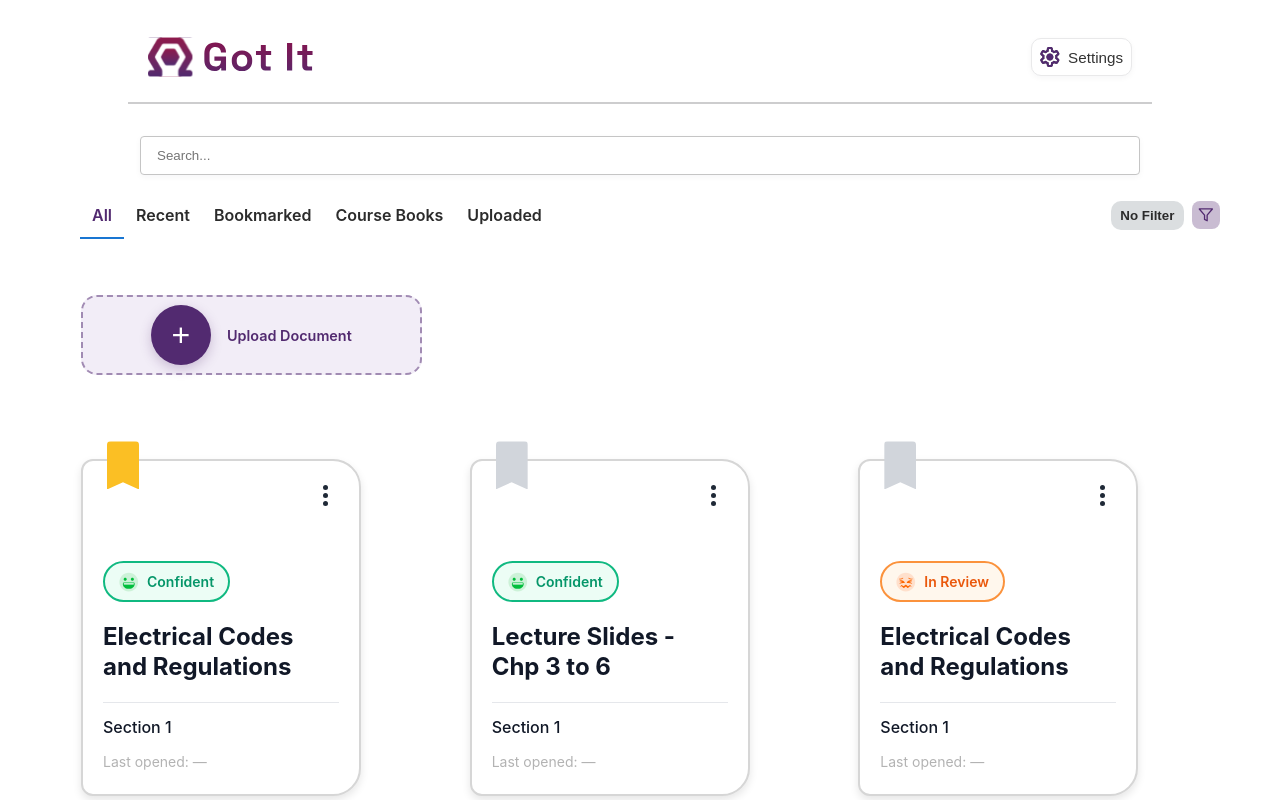
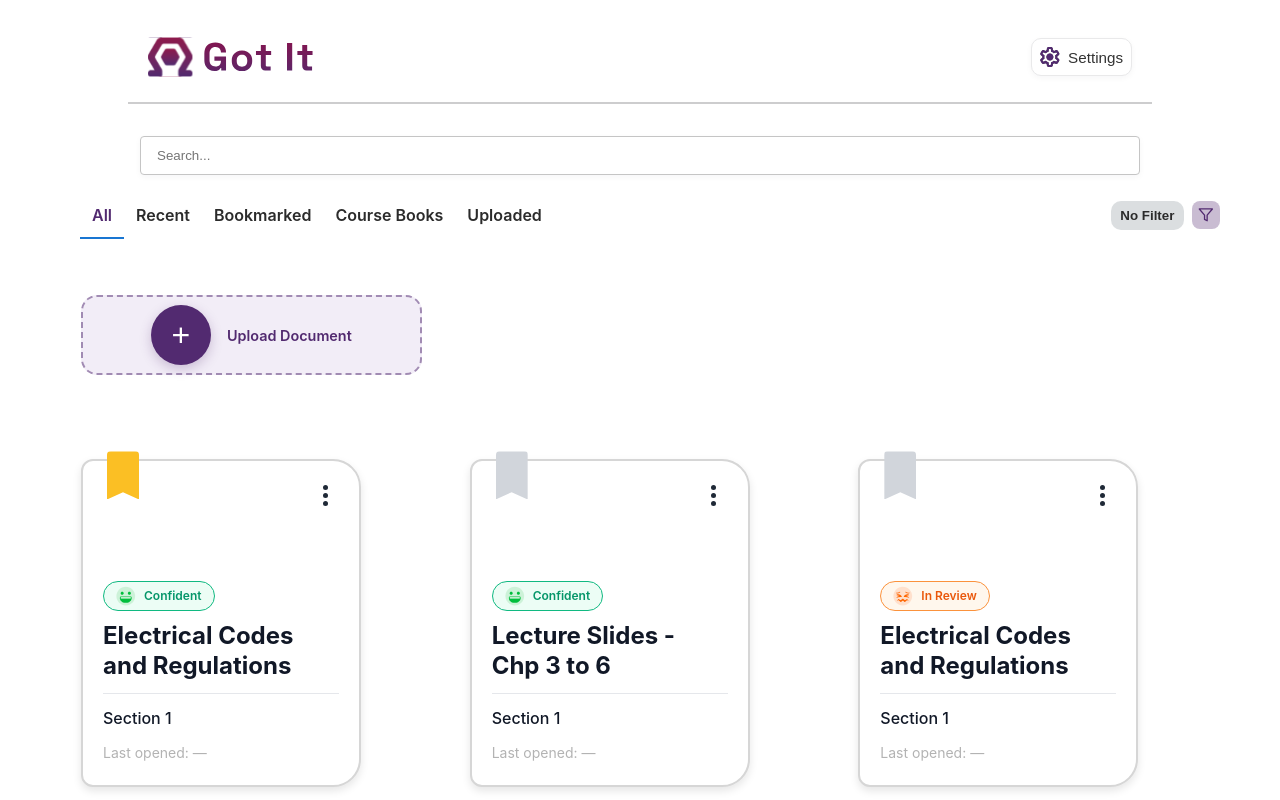
Before and after one commit to deniseada/GotIt, a Next.js app: page /dashboard in a window 1280 px wide. Shown: the top 800 px of the page. Built offline with nearby package versions, Linux system fonts and the light colour scheme.

Commit message:
fixed the cards css

```diff
--- a/app/dashboard/components/DocCard.module.css
+++ b/app/dashboard/components/DocCard.module.css
@@ -4,7 +4,7 @@
   box-shadow: 0 4px 8px 0 rgba(0, 0, 0, 0.1);
   border: 2px solid #d6d6d6;
   overflow: visible;
-  padding: 100px 20px 2px 20px !important;
+  padding: 120px 20px 2px 20px !important;
   height: 100%;
   max-width: 280px;
   width: 100%;
@@ -15,7 +15,7 @@
 /* Bookmark ribbon - floating ABOVE the card */
 .ribbonBtn {
   position: absolute;
-  top: -20px;
+  top: -10px;
   left: 24px;
   width: 32px;
   height: 48px;
@@ -76,12 +76,12 @@
   display: inline-flex;
   align-items: center;
   gap: 8px;
-  padding: 8px 14px;
+  padding: 4px 12px;
   border-radius: 22px;
-  border: 2px solid;
-  font-size: 14px;
+  border: 1px solid;
+  font-size: 12px;
   font-weight: 600;
-  margin-bottom: 20px;
+  margin-bottom: 10px;
   margin-top: 0;
 }
 
@@ -114,7 +114,7 @@
   line-height: 1.25;
   font-weight: 700;
   color: #111827;
-  margin: 0 0 20px 0;
+  margin: 0 0 5px 0;
   padding-right: 35px;
   display: -webkit-box;
   -webkit-line-clamp: 3;
```
